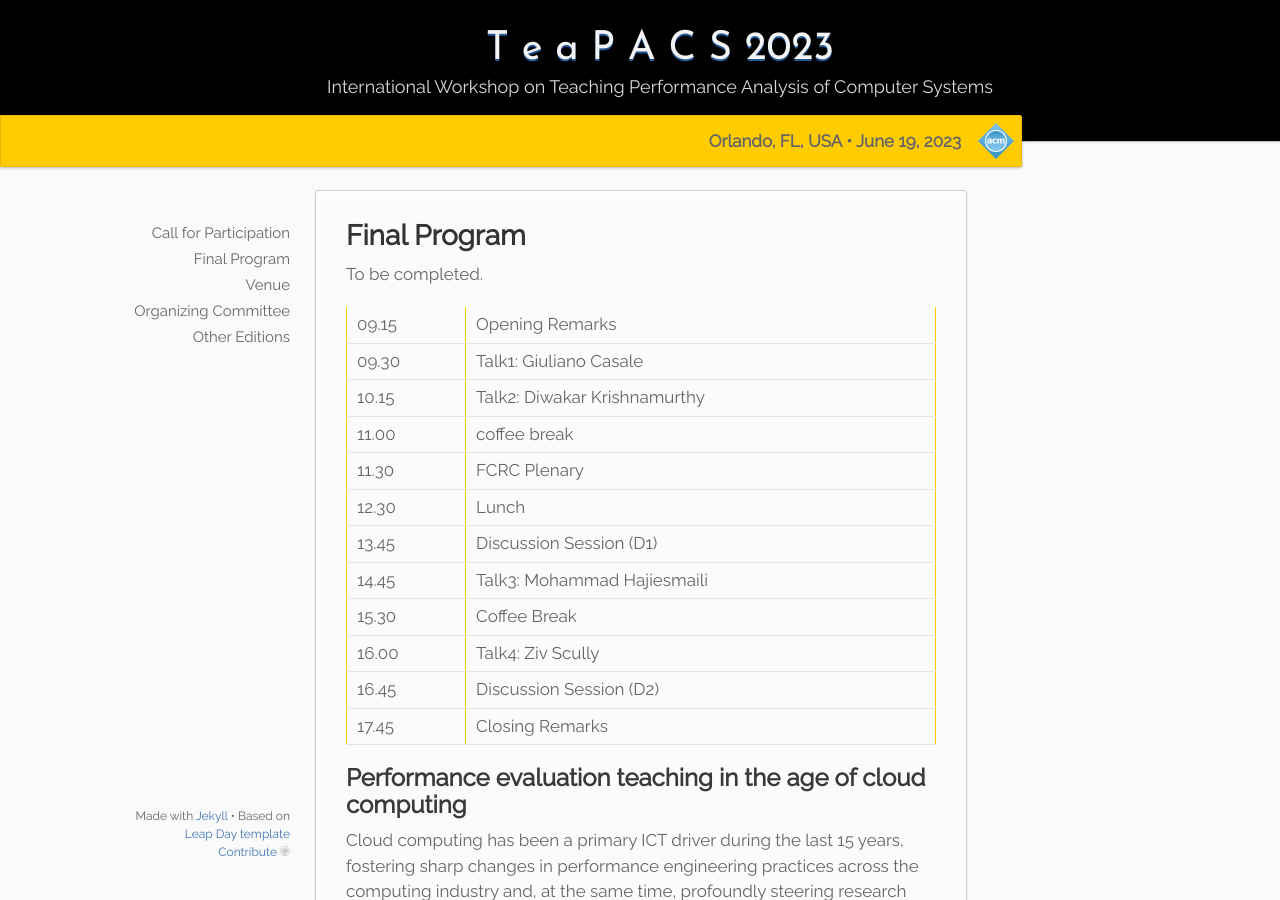
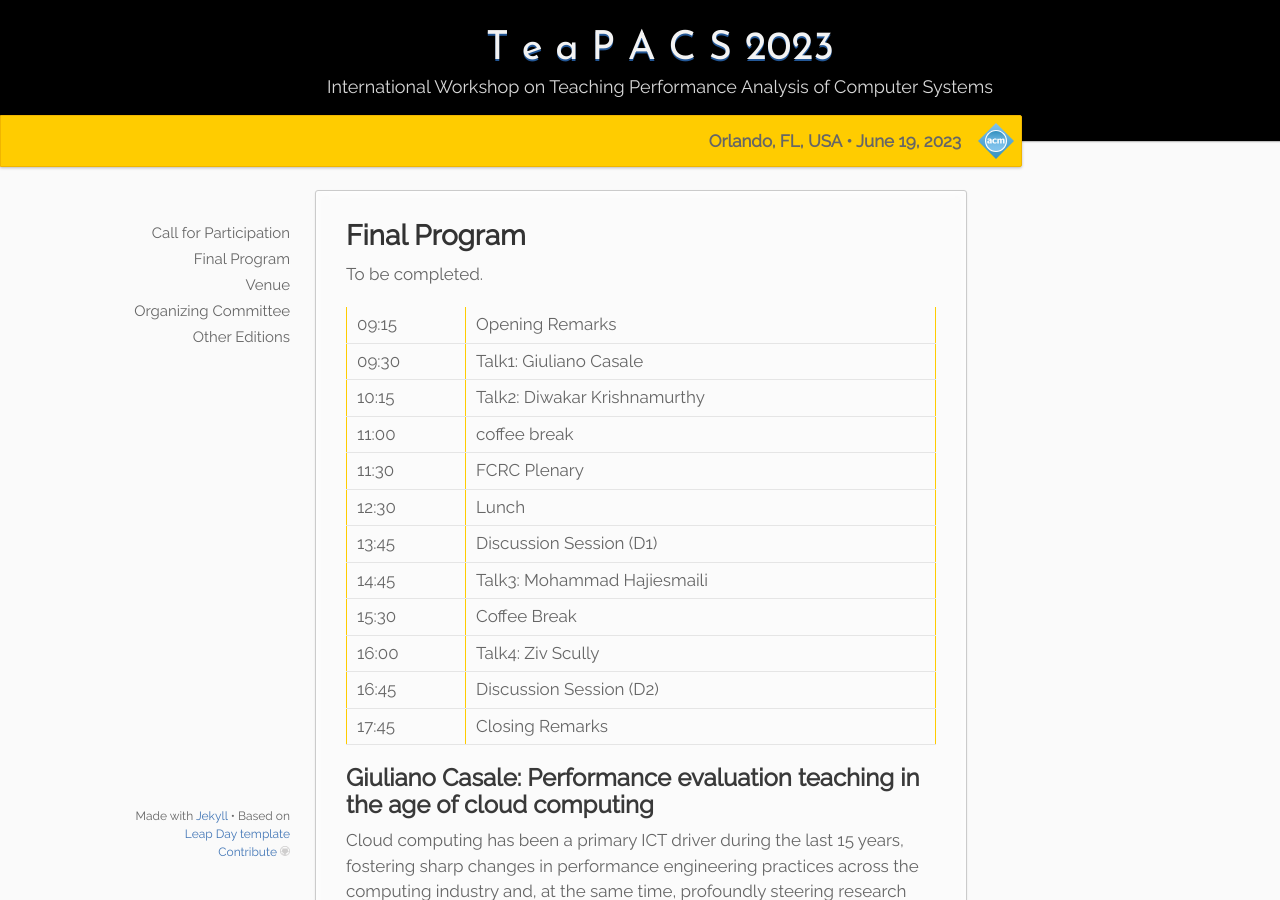
Before and after one commit to alessandropellegrini/teapacs.github.io, a Jekyll site: the page built from _2023/05.program.md, in a window 1280 px wide and 900 px high. Built offline with Jekyll 4.4.1, drawn with Linux system fonts in a browser that asks for light colours.

Commit message:
Update 05.program.md

```diff
--- a/_2023/05.program.md
+++ b/_2023/05.program.md
@@ -7,20 +7,20 @@
 
 To be completed.
 
-| 09.15 | Opening Remarks              |
-| 09.30 | Talk1: Giuliano Casale       |
-| 10.15 | Talk2: Diwakar Krishnamurthy |
-| 11.00 | coffee break                 |
-| 11.30 | FCRC Plenary                 |
-| 12.30 | Lunch                        |
-| 13.45 | Discussion Session (D1)      |
-| 14.45 | Talk3: Mohammad Hajiesmaili  |
-| 15.30 | Coffee Break                 |
-| 16.00 | Talk4: Ziv Scully            |
-| 16.45 | Discussion Session (D2)      |
-| 17.45 | Closing Remarks              |
+| 09:15 | Opening Remarks              |
+| 09:30 | Talk1: Giuliano Casale       |
+| 10:15 | Talk2: Diwakar Krishnamurthy |
+| 11:00 | coffee break                 |
+| 11:30 | FCRC Plenary                 |
+| 12:30 | Lunch                        |
+| 13:45 | Discussion Session (D1)      |
+| 14:45 | Talk3: Mohammad Hajiesmaili  |
+| 15:30 | Coffee Break                 |
+| 16:00 | Talk4: Ziv Scully            |
+| 16:45 | Discussion Session (D2)      |
+| 17:45 | Closing Remarks              |
 
-## Performance evaluation teaching in the age of cloud computing
+## Giuliano Casale: Performance evaluation teaching in the age of cloud computing
 
 Cloud computing has been a primary ICT driver during the last 15 years, fostering sharp changes in performance engineering practices across the computing industry and, at the same time, profoundly steering research trends in academia. A distinctive trait of this paradigm is that cloud engineers can programmatically control software and system performance, raising an expectation for computing graduates who find employment in this area to be ready to engage in hands-on performance engineering problems. This, in turn, calls for a broader and more profound education on performance topics as part of the computing curriculum. This talk will present my own experience and views on the intersection between cloud computing and performance evaluation teaching. I will also give practical examples of how we can engage students in the performance evaluation discipline and prepare them to tackle quality-of-service engineering challenges that arise in the cloud domain.
 
```
